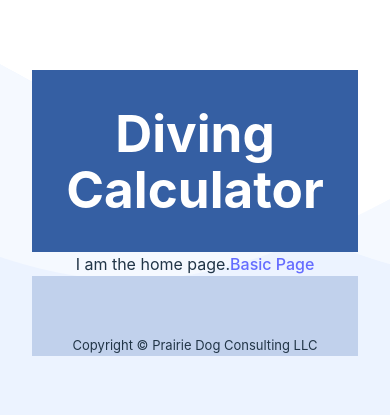
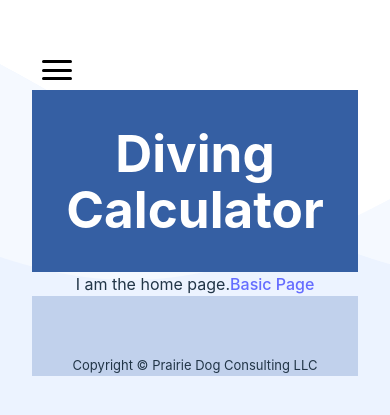
Before and after one commit to ballistic101/diving-calculator, a React (Vite) app: page / in a window 390 px wide. Shown: the part 209-624 px from the top of the page. Built offline with nearby package versions, Linux system fonts and the light colour scheme.

Commit message:
First pass at a Hamburger menu.

```diff
--- /dev/null
+++ b/src/components/HamburgerMenu.css
@@ -0,0 +1,52 @@
+/* HamburgerMenu.css */
+.hamburger-container {
+  position: relative;
+}
+
+.hamburger {
+  width: 30px;
+  cursor: pointer;
+  display: flex;
+  flex-direction: column;
+  justify-content: space-between;
+  height: 20px;
+  margin: 10px;
+}
+
+.hamburger span {
+  height: 3px;
+  background: black;
+  border-radius: 2px;
+  transition: 0.3s;
+}
+
+.hamburger.open span:nth-child(1) {
+  transform: rotate(45deg) translate(5px, 5px);
+}
+.hamburger.open span:nth-child(2) {
+  opacity: 0;
+}
+.hamburger.open span:nth-child(3) {
+  transform: rotate(-45deg) translate(6px, -6px);
+}
+
+.menu {
+  position: absolute;
+  top: 40px;
+  right: 10px;
+  background: white;
+  border: 1px solid #ccc;
+  display: none;
+  flex-direction: column;
+  padding: 10px;
+}
+
+.menu.show {
+  display: flex;
+}
+
+.menu a {
+  text-decoration: none;
+  padding: 5px 0;
+  color: black;
+}
--- /dev/null
+++ b/src/components/HamburgerMenu.tsx
@@ -0,0 +1,28 @@
+import React, { useState } from 'react';
+import './HamburgerMenu.css';
+
+const HamburgerMenu: React.FC = () => {
+  const [isOpen, setIsOpen] = useState<boolean>(false);
+
+  const toggleMenu = () => {
+    setIsOpen(prev => !prev);
+  };
+
+  return (
+    <div className="hamburger-container">
+      <div className={`hamburger ${isOpen ? 'open' : ''}`} onClick={toggleMenu}>
+        <span />
+        <span />
+        <span />
+      </div>
+
+      <nav className={`menu ${isOpen ? 'show' : ''}`}>
+        <a href="/" onClick={toggleMenu}>Home</a>
+        <a href="#basic" onClick={toggleMenu}>Calculator</a>
+        <a href="#dive-types" onClick={toggleMenu}>Diving Difficulties</a>
+      </nav>
+    </div>
+  );
+};
+
+export default HamburgerMenu;
--- a/src/components/Header.tsx
+++ b/src/components/Header.tsx
@@ -1,10 +1,14 @@
 import "./Header.css";
+import HamburgerMenu from './HamburgerMenu';
 
 function Header() {
 
     return (
-        <div className="header">
-            <h1>Diving Calculator</h1>
+        <div>
+            <HamburgerMenu />
+            <div className="header">
+                <h1>Diving Calculator</h1>
+            </div>
         </div>
     );
 }
```
